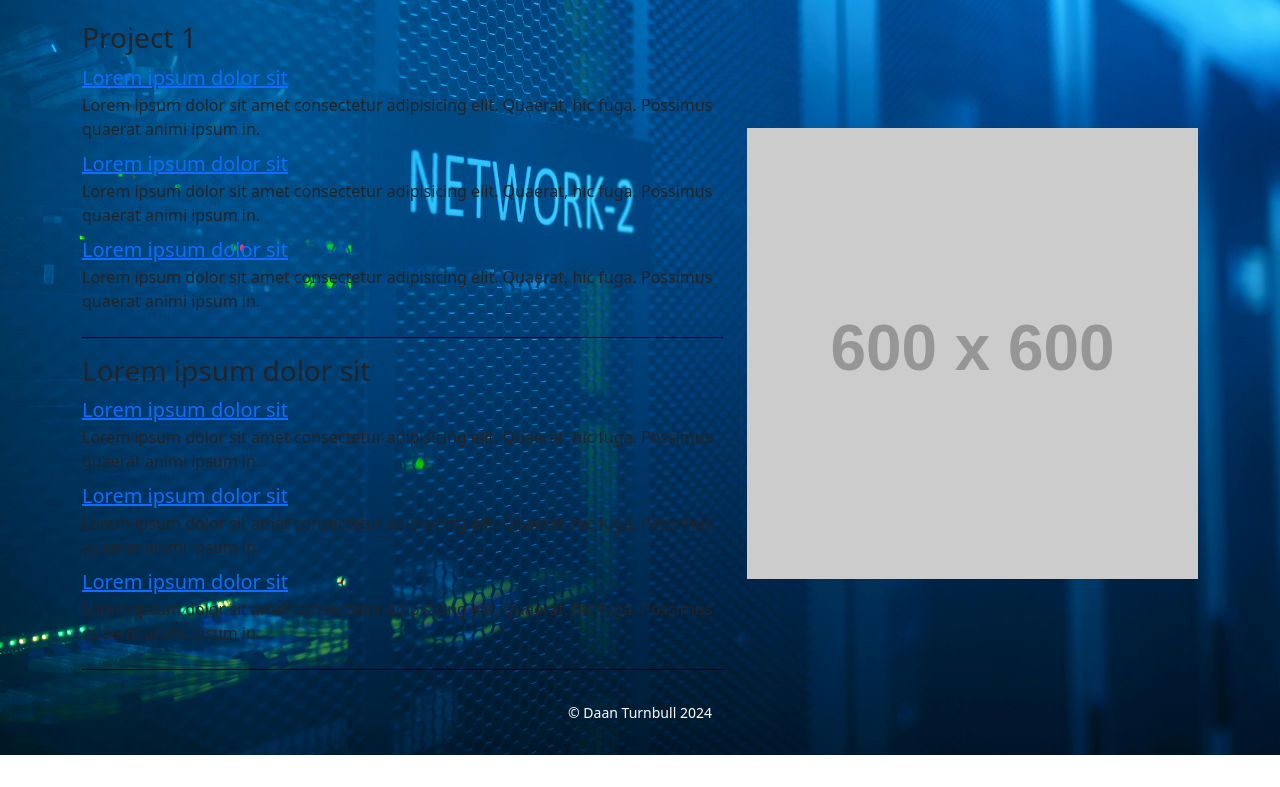
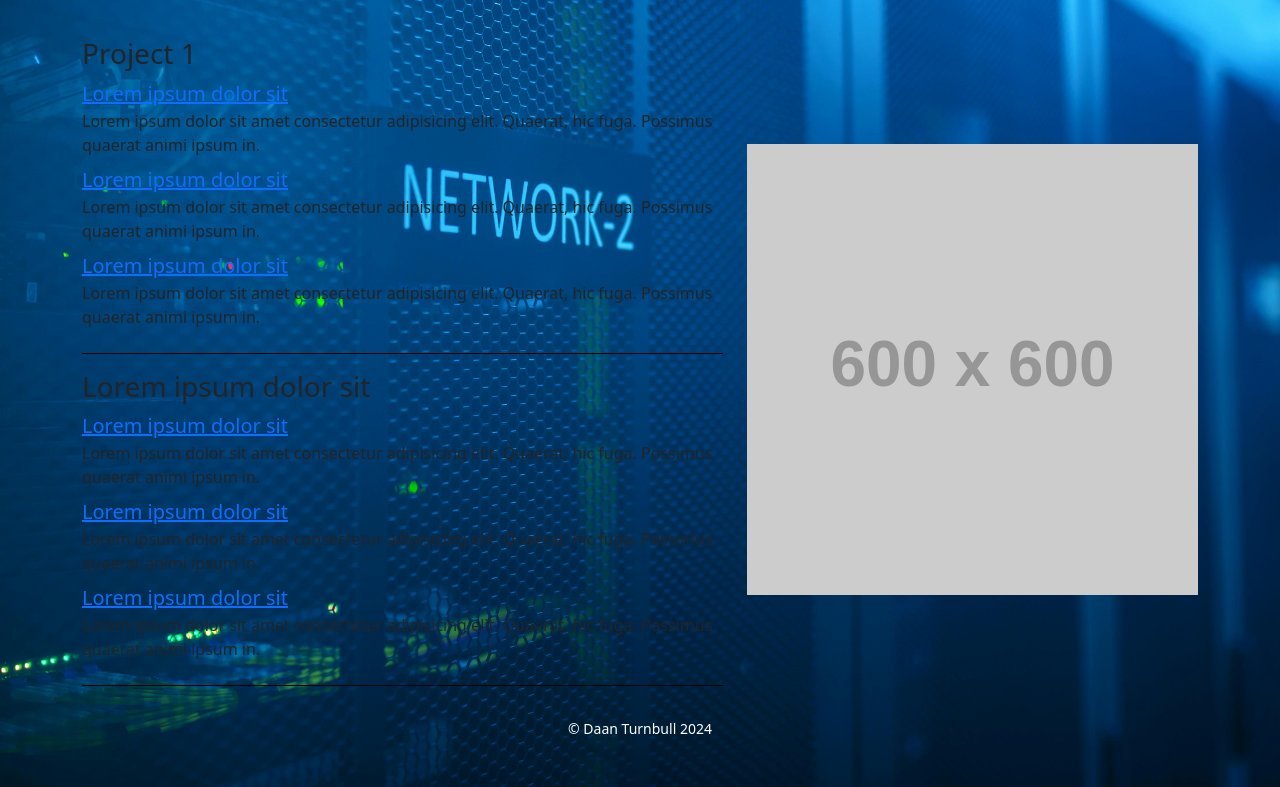
Before and after one commit to daanturnbull/mijn-website, a plain HTML site: page projects-single.html in a window 1280 px wide. Shown: the part 357-1144 px from the top of the page. Before the commit the page ends 1112 px from the top, so only its background shows below. Drawn offline with nearby package versions, Linux system fonts and the light colour scheme; placeholder pictures from the web are drawn by us.

Commit message:
Update projects-single.html

```diff
--- a/projects-single.html
+++ b/projects-single.html
@@ -26,7 +26,7 @@
         <link rel="stylesheet" href="css/style.css">
 
       </head>
-<body>
+<body class="p-3 m-0 border-0 ">
     <nav class="navbar navbar-expand-md ">
 
         <a class="navbar-brand" href="index.html"><img src="assets/images/logo.png" class="img-fluid" width="200" height="auto" alt="Daan Turnbull logo">
```
